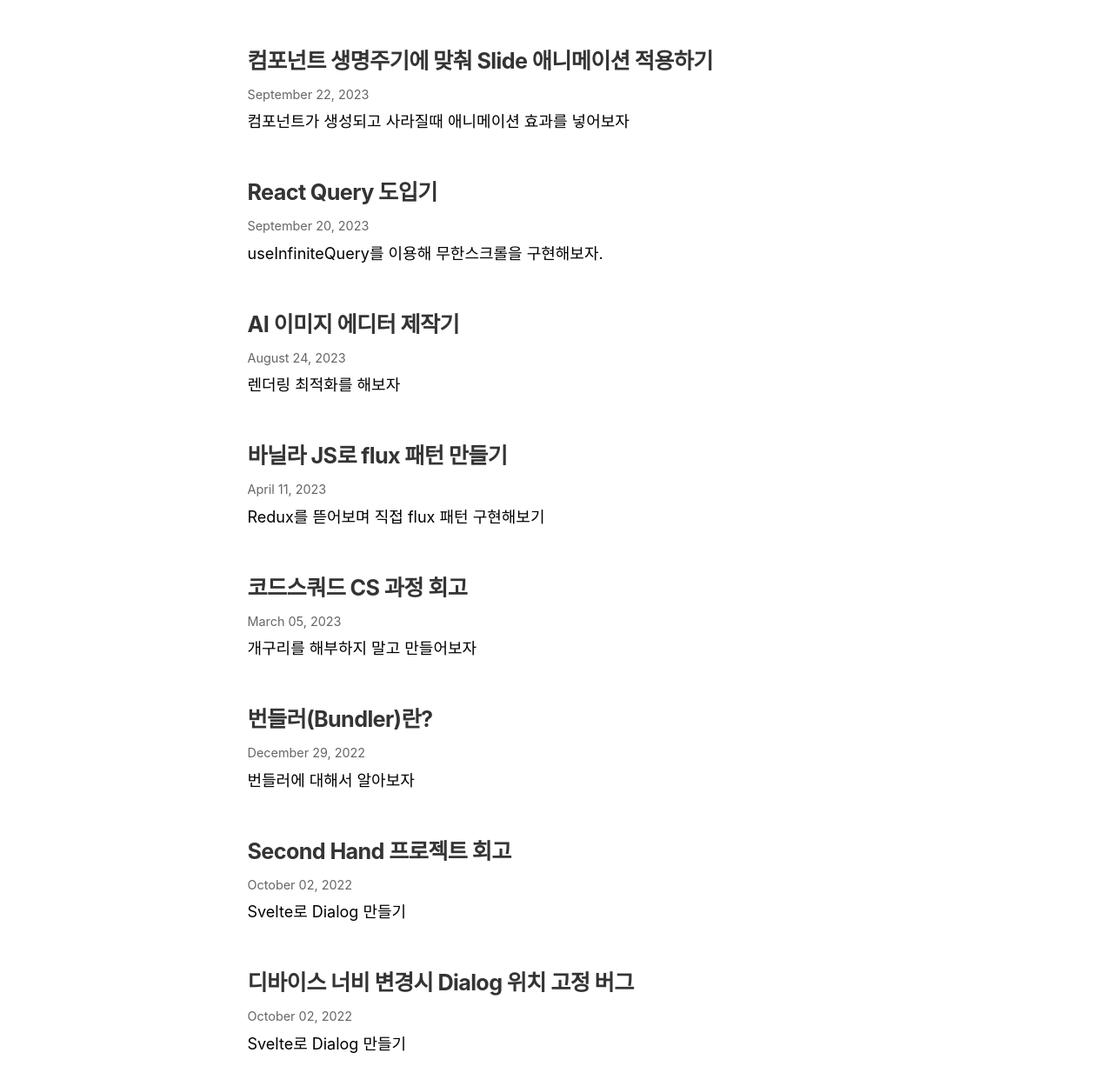
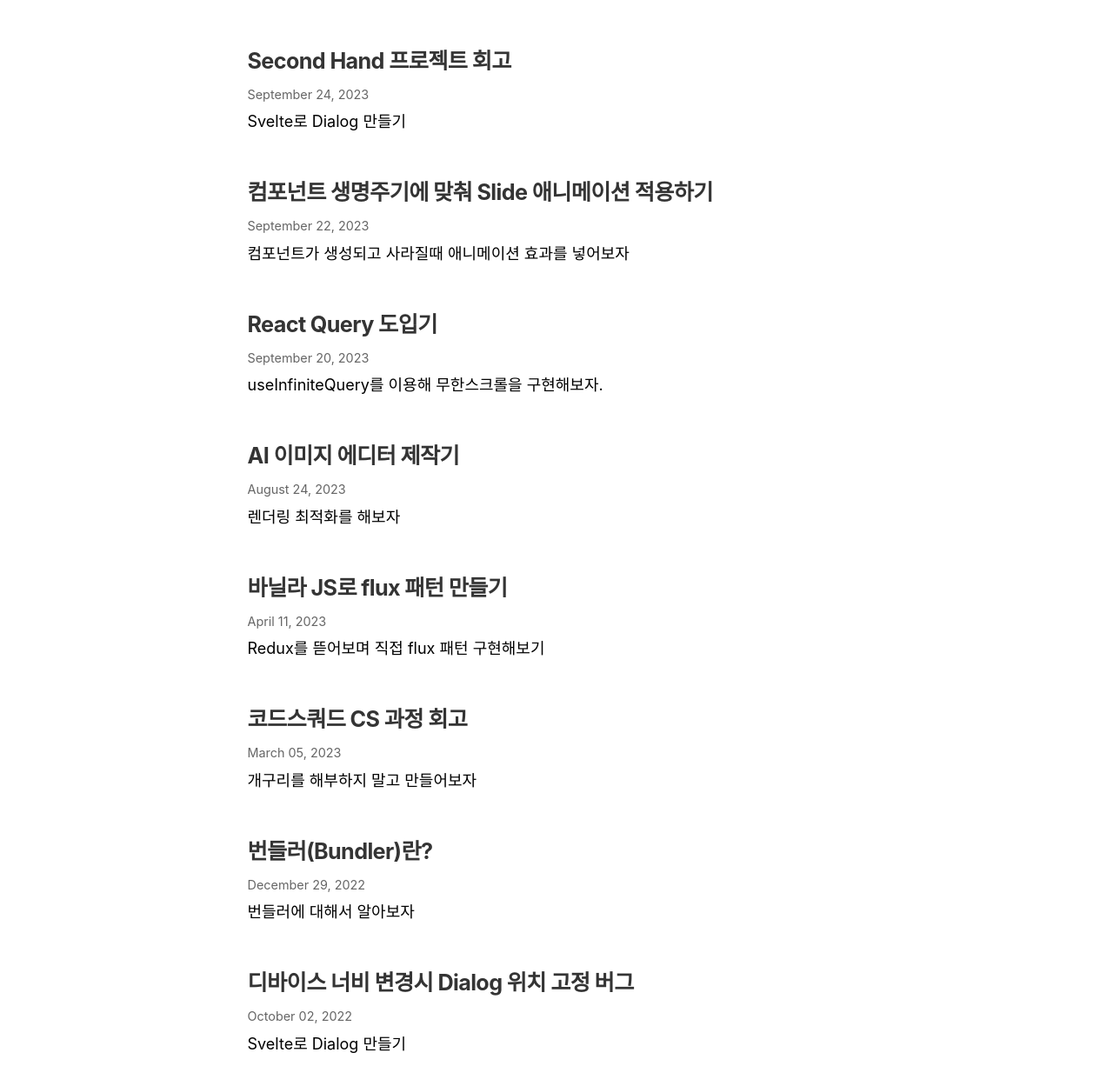
Before and after one commit to realsnoopso/realsnoopso, a Gatsby site in the folder realsnoopso/: page / in a window 1280 px wide. Shown: the part 51-1300 px from the top of the page at 87% size. Built offline with nearby package versions, Linux system fonts and the light colour scheme; Gatsby itself is replaced by a stand-in of ours; a web font is replaced by a local one.

Commit message:
Change the date

```diff
--- a/realsnoopso/content/blog/secondHandRetro/index.md
+++ b/realsnoopso/content/blog/secondHandRetro/index.md
@@ -1,6 +1,6 @@
 ---
 title: Second Hand 프로젝트 회고
-date: 2022-10-02T00:00:32.169Z
+date: 2023-09-24T00:00:32.169Z
 description: Svelte로 Dialog 만들기
 ---
 # 프로젝트 시작
```
